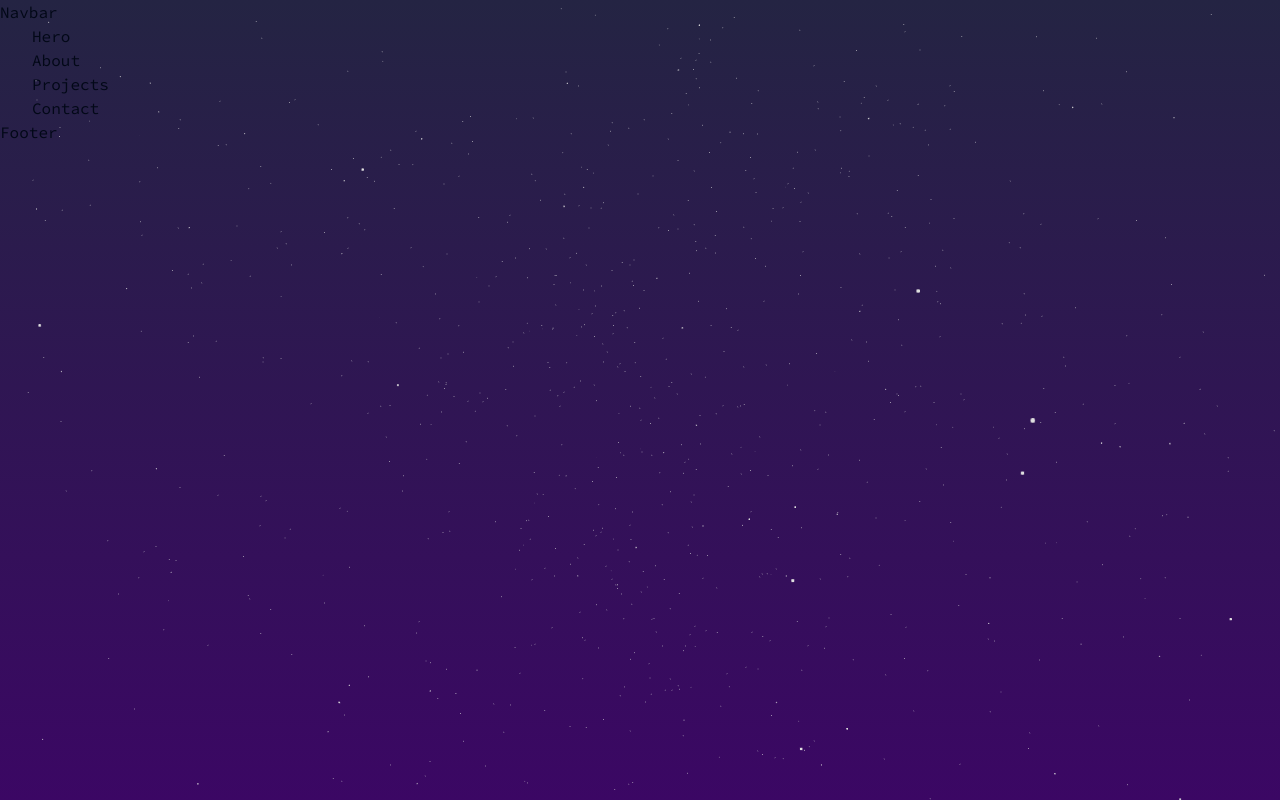
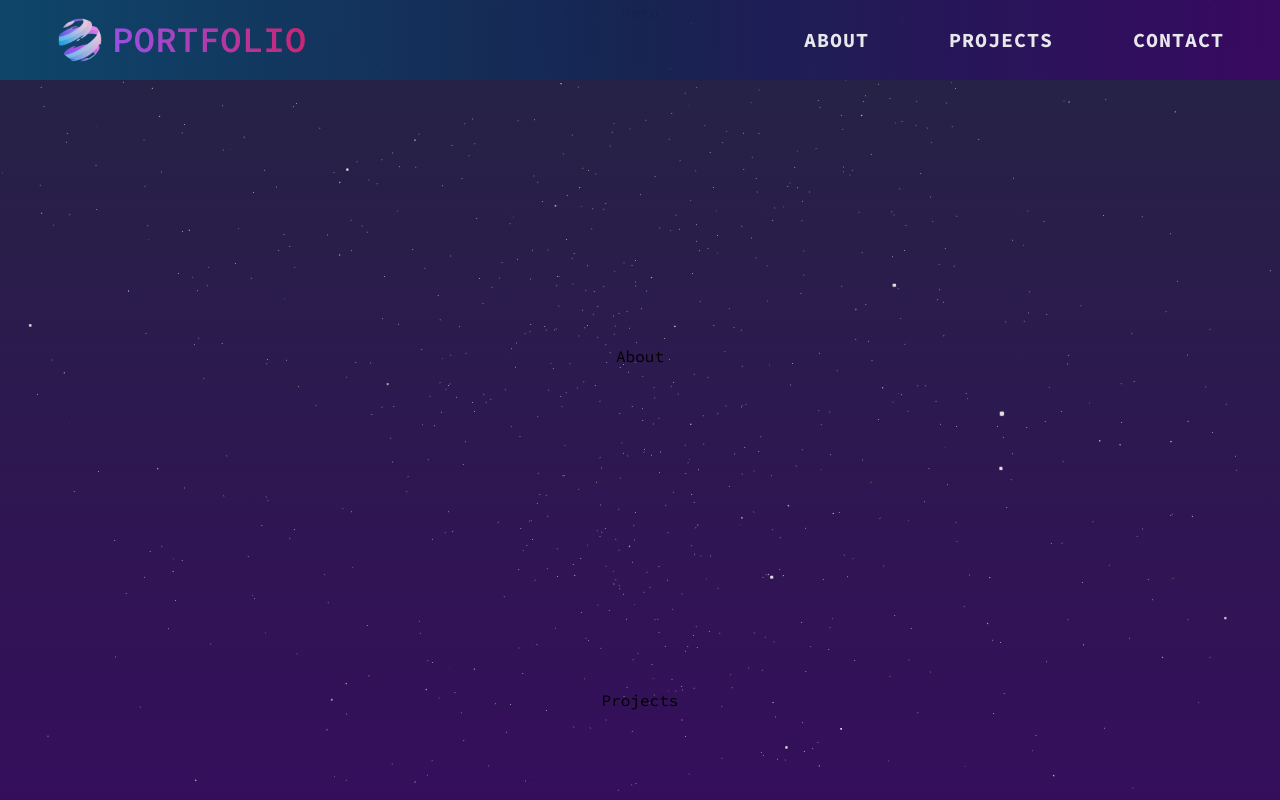
Before and after one commit to brennambond/brennambondportfolio, a Next.js app: page / in a window 1280 px wide. Shown: the top 800 px of the page. Built offline with nearby package versions, Linux system fonts and the light colour scheme.

Commit message:
Finish Navbar component

```diff
--- a/app/globals.css
+++ b/app/globals.css
@@ -6,6 +6,10 @@
   :root {
     --background: 0 0% 100%;
     --foreground: 222.2 84% 4.9%;
+
+    --foreground-rgb: 0, 0, 0;
+    --background-start-rgb: 214, 219, 220;
+    --background-end-rgb: 255, 255, 255;
 
     --card: 0 0% 100%;
     --card-foreground: 222.2 84% 4.9%;
@@ -66,6 +70,10 @@
   }
 }
 
+* {
+  scroll-behavior: smooth;
+}
+
 @layer base {
   * {
     @apply border-border;
@@ -74,3 +82,23 @@
     @apply bg-background text-foreground;
   }
 }
+
+body {
+  color: rgb(var(--foreground-rgb));
+  background: linear-gradient(
+      to bottom,
+      transparent,
+      rgb(var(--background-end-rgb))
+    )
+    rgb(var(--background-start-rgb));
+}
+
+@layer utilities {
+  .flex-center {
+    @apply flex items-center justify-center;
+  }
+
+  .max-container {
+    @apply max-w-5xl mx-auto sm:p-16 pb-12 !pt-[126px] px-8 min-h-[calc(100vh-80px)];
+  }
+}
--- a/components/shared/Navbar.jsx
+++ b/components/shared/Navbar.jsx
@@ -1,7 +1,100 @@
-import React from "react";
+"use client";
+
+import Link from "next/link";
+import Image from "next/image";
+
+import { useState } from "react";
+import { motion, useMotionValueEvent, useScroll } from "framer-motion";
+import { HiMenu, HiX } from "react-icons/hi";
+
+import { myNavLinks } from "../../constants";
+import { MobileMenu } from ".";
 
 const Navbar = () => {
-  return <div>Navbar</div>;
+  const [navbarOpen, setNavbarOpen] = useState(false);
+
+  const [hidden, setHidden] = useState(false);
+
+  const { scrollY } = useScroll();
+
+  useMotionValueEvent(scrollY, "change", (latest) => {
+    const previous = scrollY.getPrevious();
+    if (latest > previous && latest > 150) {
+      setHidden(true);
+    } else {
+      setHidden(false);
+    }
+  });
+
+  const navLinks = myNavLinks;
+
+  return (
+    <motion.nav
+      variants={{ visible: { y: 0 }, hidden: { y: "-100%" } }}
+      animate={hidden ? "hidden" : "visible"}
+      transition={{ duration: 0.3, ease: "easeIn" }}
+      className='fixed top-0 left-0 w-full bg-gradient-to-r from-sky-900 via-blue-950 to-purple-950 opacity-90 z-50'
+    >
+      <div className='flex items-center justify-between px-5 py-4 sm:px-8  md:px-10 xl:px-14'>
+        <Link
+          href='/'
+          className='flex-center gap-2 transition ease-in-out delay-100 hover:scale-105'
+        >
+          <Image
+            src='/assets/images/logo.png'
+            width={1000}
+            height={1000}
+            className='w-8 h-8 sm:w-10 sm:h-10 lg:w-12 lg:h-12'
+            alt='Logo'
+          />
+          <p className='text-transparent bg-clip-text bg-gradient-to-r from-purple-500 to-pink-600 text-2xl sm:text-3xl lg:text-4xl font-semibold block'>
+            PORTFOLIO
+          </p>
+        </Link>
+
+        {/* MOBILE NAV MENU */}
+        <div
+          id='mobile-nav-menu'
+          className='md:hidden bg-gradient-to-r from-purple-500 to-pink-600 flex-center py-[6px] px-2 rounded-lg '
+        >
+          {!navbarOpen ? (
+            <button
+              onClick={() => {
+                setNavbarOpen(true);
+              }}
+            >
+              <HiMenu className='h-5 w-5 text-white transition-colors hover:text-[#2E2A41]' />
+            </button>
+          ) : (
+            <button
+              onClick={() => {
+                setNavbarOpen(false);
+              }}
+            >
+              <HiX className='h-5 w-5 text-white transition-colors hover:text-[#2E2A41]' />
+            </button>
+          )}
+        </div>
+
+        {/* DESKTOP NAV MENU */}
+        <div className='hidden md:flex md:items-end'>
+          <div className='flex-center gap-10 lg:gap-14 xl:gap-20'>
+            {navLinks.map((link) => (
+              <Link
+                key={link.id}
+                href={link.href}
+                title={link.title}
+                className='text-lg lg:text-[20px]   uppercase text-white transition hover:text-pink-600 font-bold tracking-wider ease-in-out delay-100 hover:scale-110'
+              >
+                {link.title}
+              </Link>
+            ))}
+          </div>
+        </div>
+      </div>
+      {navbarOpen ? <MobileMenu links={navLinks} /> : null}
+    </motion.nav>
+  );
 };
 
 export default Navbar;
--- a/components/shared/index.js
+++ b/components/shared/index.js
@@ -5,5 +5,15 @@ import Footer from "./Footer";
 import Hero from "./Hero";
 import Navbar from "./Navbar";
 import Projects from "./Projects";
+import MobileMenu from "./MobileMenu";
 
-export { StarsCanvas, About, Contact, Footer, Hero, Navbar, Projects };
+export {
+  StarsCanvas,
+  About,
+  Contact,
+  Footer,
+  Hero,
+  Navbar,
+  Projects,
+  MobileMenu,
+};
```
Lines whose indentation alone changed are shown as unchanged.
